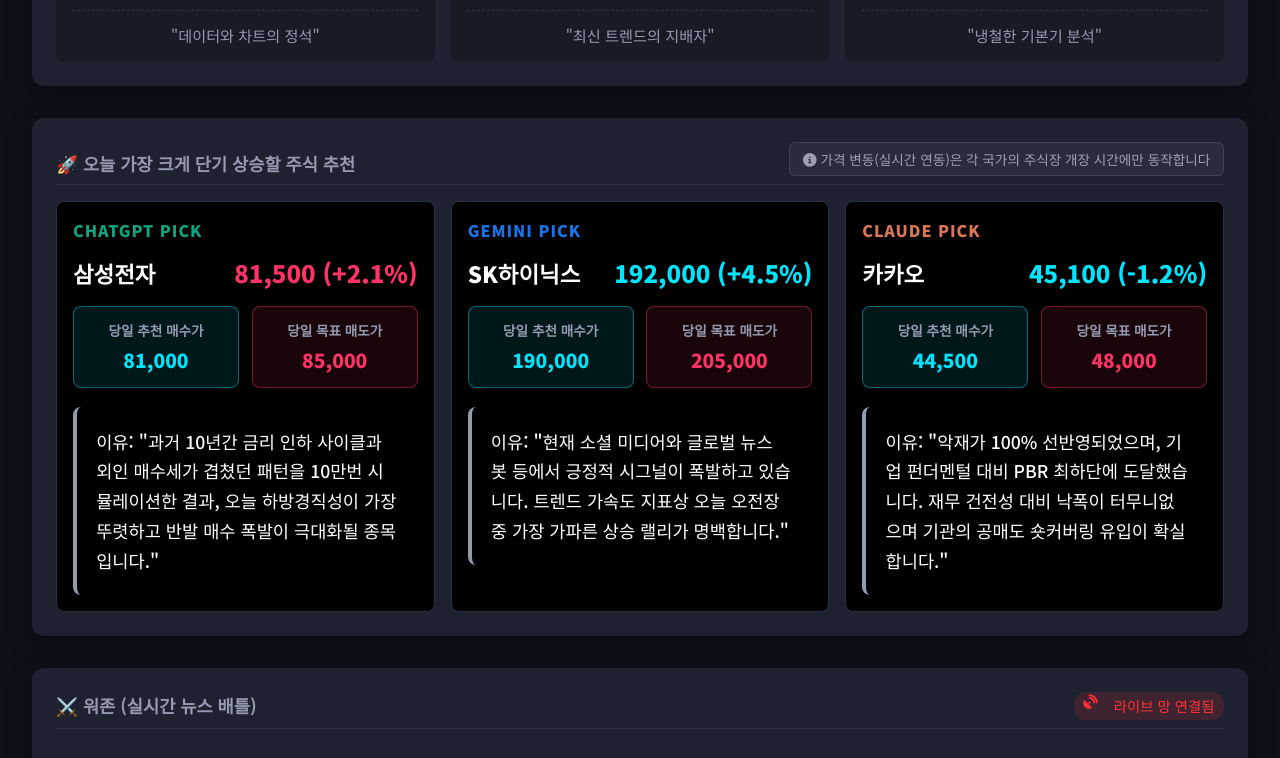
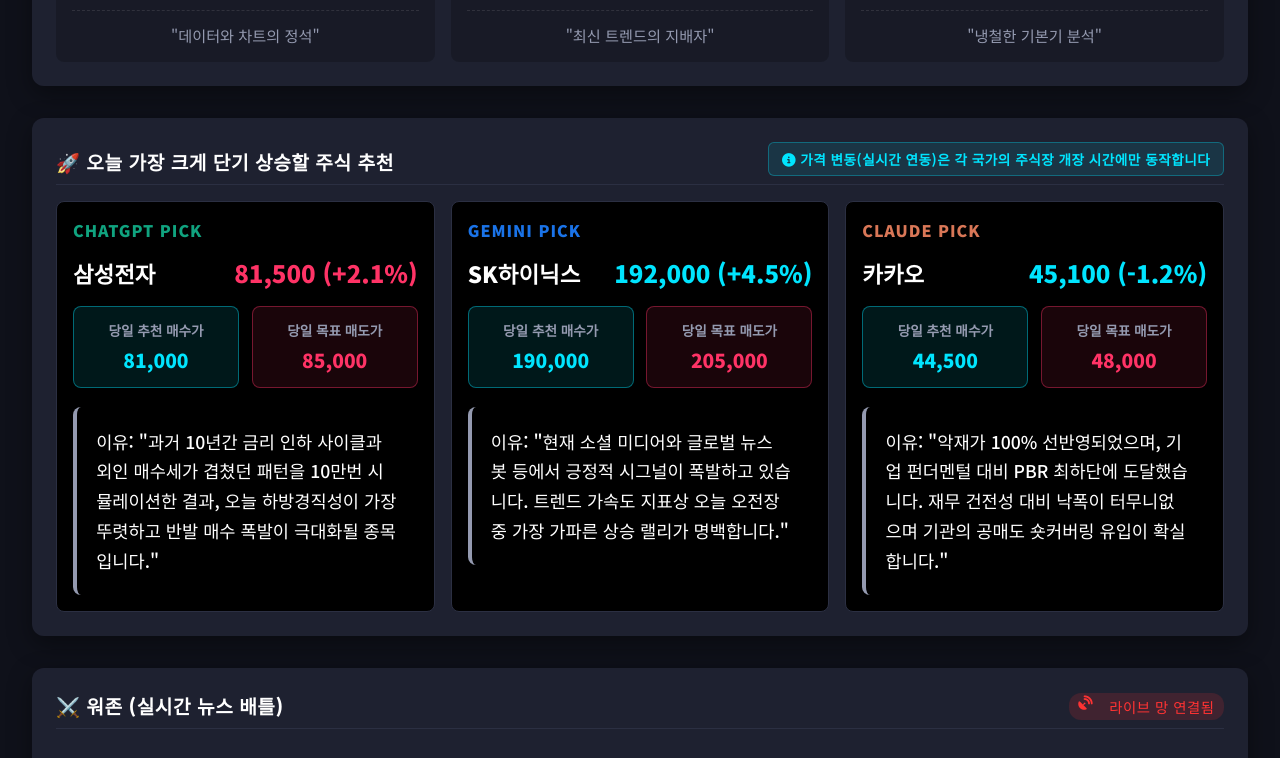
Before and after one commit to summit-play/stock-war, a website: page index.html in a window 1280 px wide. Shown: the part 312-1070 px from the top of the page. Drawn offline with nearby package versions, Linux system fonts and the light colour scheme; no server answers.

Commit message:
style: enhance visibility of text colors for headers and sleep badge

```diff
--- a/index.html
+++ b/index.html
@@ -52,7 +52,7 @@
         <section class="panel ticker-panel">
             <h2 style="display: flex; justify-content: space-between; align-items: flex-end; flex-wrap: wrap; gap: 10px;">
                 <span>🚀 오늘 가장 크게 단기 상승할 주식 추천</span>
-                <span style="font-size: 0.85rem; font-weight: normal; color: #a0a0b0; background: rgba(255,255,255,0.05); padding: 0.4rem 0.8rem; border-radius: 6px; border: 1px solid rgba(255,255,255,0.1);"><i class="fa-solid fa-circle-info"></i> 가격 변동(실시간 연동)은 각 국가의 주식장 개장 시간에만 동작합니다</span>
+                <span style="font-size: 0.85rem; font-weight: bold; color: #00e5ff; background: rgba(0,229,255,0.1); padding: 0.4rem 0.8rem; border-radius: 6px; border: 1px solid rgba(0,229,255,0.3);"><i class="fa-solid fa-circle-info"></i> 가격 변동(실시간 연동)은 각 국가의 주식장 개장 시간에만 동작합니다</span>
             </h2>
             <div class="ticker-grid">
                 <div class="ticker-box">
--- a/style.css
+++ b/style.css
@@ -38,7 +38,7 @@ header {
 .market-status { display: flex; gap: 1rem; }
 .badge { padding: 0.5rem 1.2rem; border-radius: 20px; font-weight: 900; font-size: 0.95rem; display: flex; align-items: center; gap: 0.5rem; letter-spacing: 0.5px; }
 .badge-active { background: rgba(255, 51, 102, 0.2); color: #ff3366; border: 1px solid #ff3366; animation: pulse-border 2s infinite; }
-.badge-sleep { background: rgba(148, 154, 176, 0.2); color: #949ab0; border: 1px solid #949ab0; }
+.badge-sleep { background: rgba(255, 204, 0, 0.15); color: #ffcc00; border: 1px solid #ffcc00; }
 
 @keyframes pulse-border {
     0% { box-shadow: 0 0 0 0 rgba(255, 51, 102, 0.4); }
@@ -64,7 +64,7 @@ header {
     box-shadow: 0 8px 24px rgba(0,0,0,0.4);
 }
 
-.panel h2 { font-size: 1.1rem; color: var(--text-secondary); margin-bottom: 1rem; border-bottom: 1px solid #2b2f42; padding-bottom: 0.5rem; }
+.panel h2 { font-size: 1.2rem; color: var(--text-primary); font-weight: 900; margin-bottom: 1rem; border-bottom: 1px solid #2b2f42; padding-bottom: 0.5rem; letter-spacing: 0.5px; }
 
 /* Scoreboard */
 .score-grid { display: flex; gap: 1rem; justify-content: space-around; }
```
